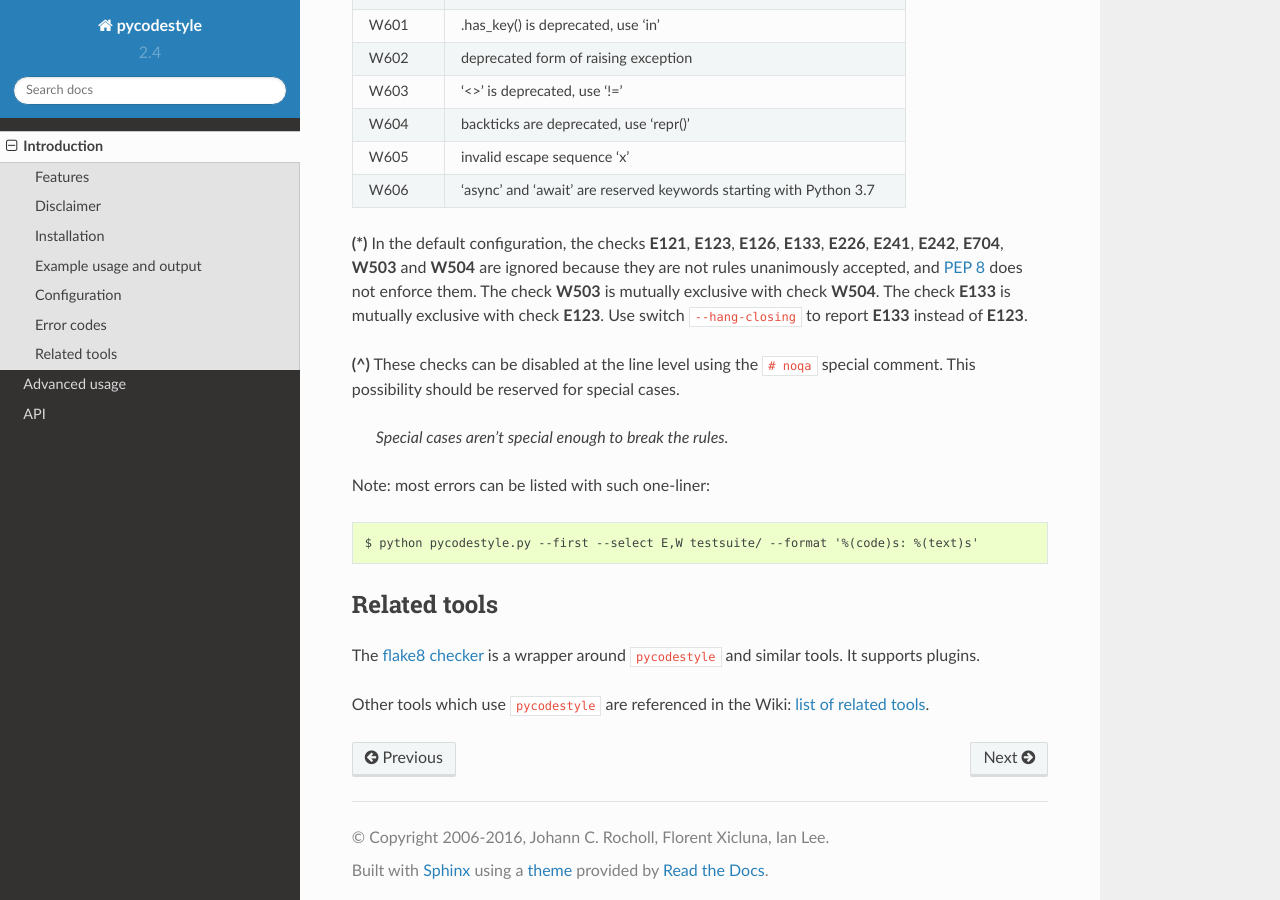
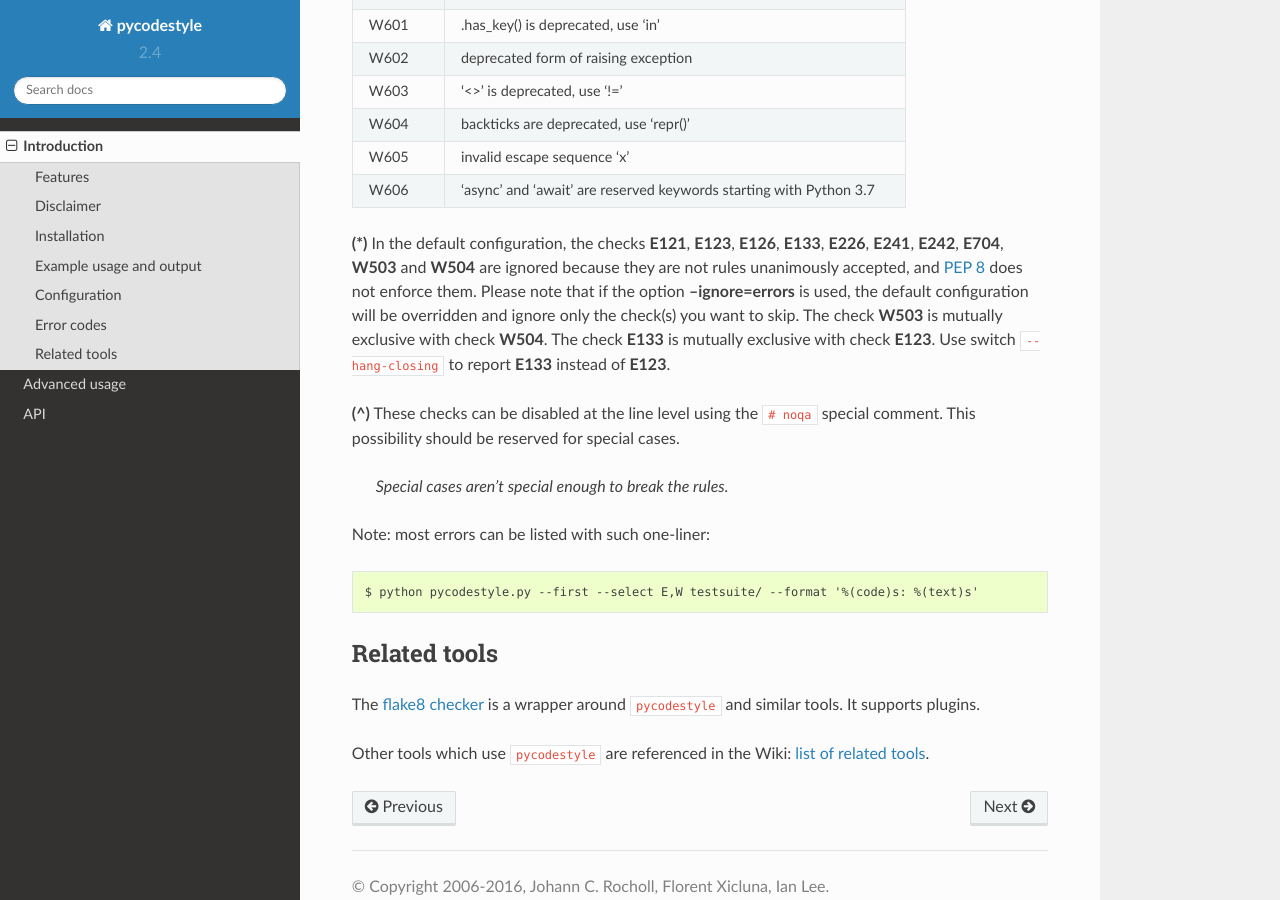
Before and after one commit to PyCQA/pycodestyle, a Sphinx documentation site: the page built from docs/intro.rst, in a window 1280 px wide and 900 px high, scrolled down 7369 px. Built offline with Sphinx 7.4.7 and the Read the Docs theme 2.0.0, drawn with Linux system fonts in a browser that asks for light colours; pages that are not in the unit, such as notebooks, are missing from menus.

Commit message:
Fix the explanation about the default configration

```diff
--- a/docs/intro.rst
+++ b/docs/intro.rst
@@ -426,6 +426,7 @@
 **(*)** In the default configuration, the checks **E121**, **E123**, **E126**,
 **E133**, **E226**, **E241**, **E242**, **E704**, **W503** and **W504** are ignored
 because they are not rules unanimously accepted, and `PEP 8`_ does not enforce them.
+Please note that if the option **--ignore=errors** is used, the default configuration will be overridden and ignore only the check(s) you want to skip.
 The check **W503** is mutually exclusive with check **W504**.
 The check **E133** is mutually exclusive with check **E123**.  Use switch
 ``--hang-closing`` to report **E133** instead of **E123**.
```
